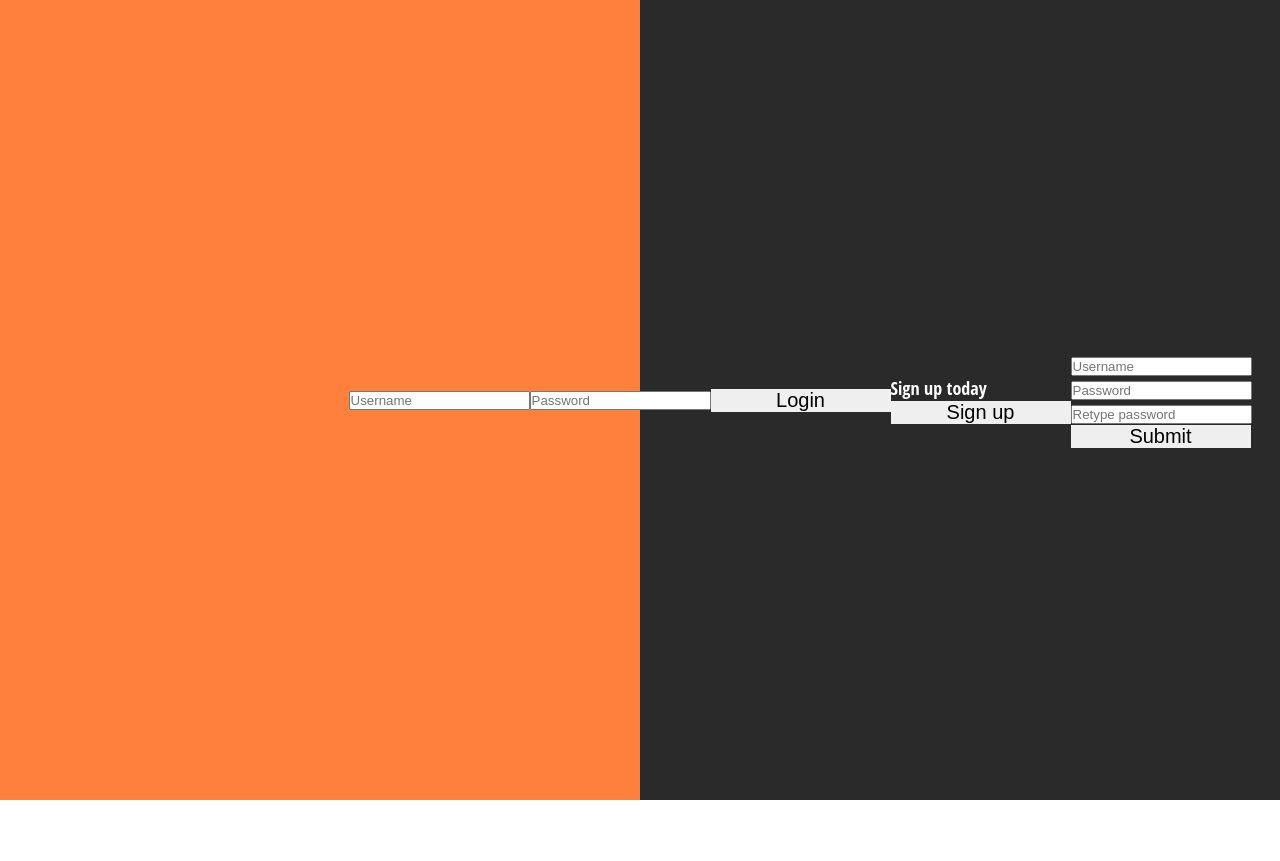
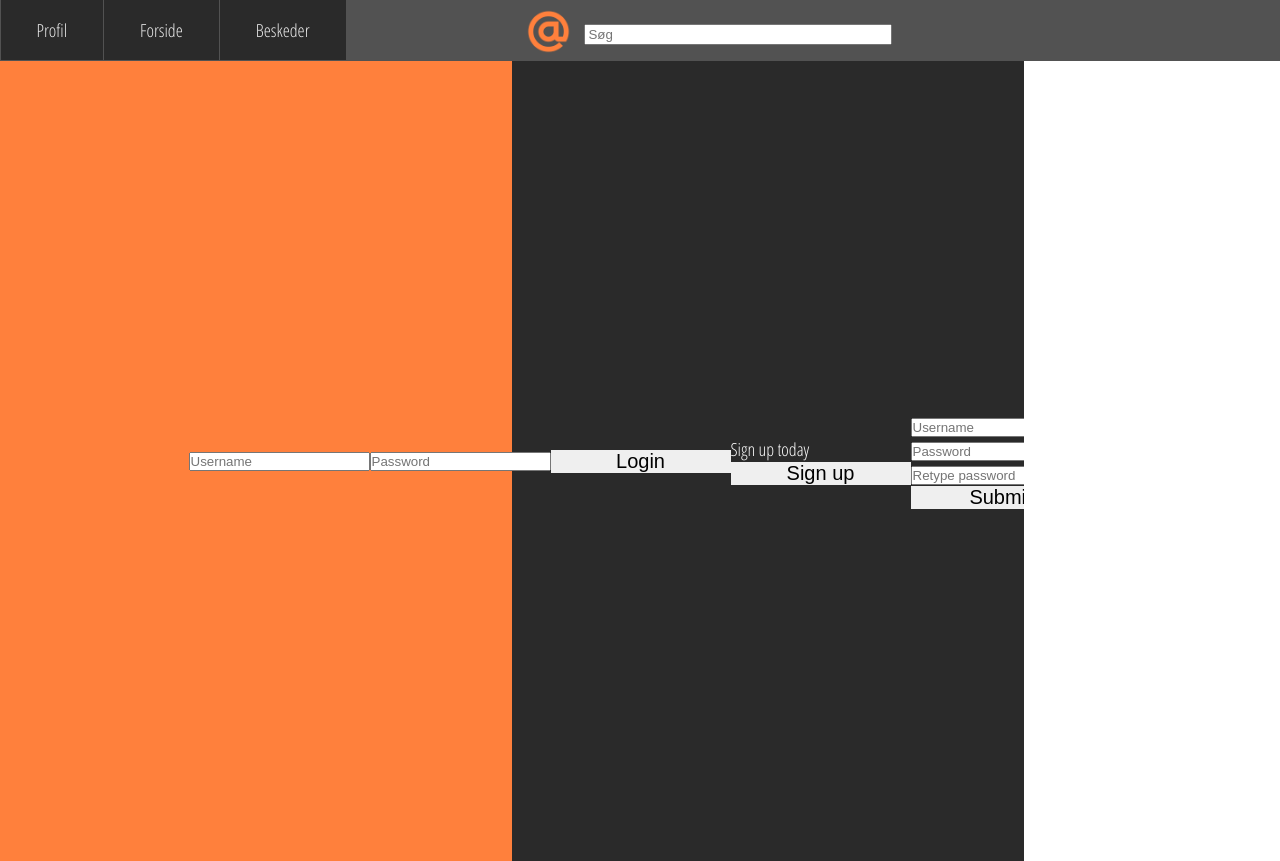
Before and after one commit to EGalvit/Amper, an Angular app: page / in a window 1280 px wide. Before the commit the page ends 800 px from the top, so only its background shows below. Built offline with nearby package versions, Linux system fonts and the light colour scheme.

Commit message:
revert navbar

```diff
--- a/src/app/app.component.html
+++ b/src/app/app.component.html
@@ -1,4 +1,4 @@
-<!-- <header>
+<header>
   <div class="container">
     <nav>
       <ul>
@@ -12,7 +12,7 @@
       <input type="text" placeholder="Søg">
     </div>
   </div>
-</header> -->
+</header>
 
 <div class="container">
   <router-outlet></router-outlet>
--- a/src/app/app.module.ts
+++ b/src/app/app.module.ts
@@ -4,13 +4,11 @@ import { NgModule } from '@angular/core';
 import { AppRoutingModule } from './app-routing.module';
 import { AppComponent } from './app.component';
 import { ForsideComponent } from './forside/forside.component';
-import { NavbarComponent } from './navbar/navbar.component';
 
 @NgModule({
   declarations: [
     AppComponent,
-    ForsideComponent,
-    NavbarComponent
+    ForsideComponent
   ],
   imports: [
     BrowserModule,
--- a/src/app/forside/forside.component.ts
+++ b/src/app/forside/forside.component.ts
@@ -1,5 +1,4 @@
 import { Component, OnInit } from '@angular/core';
-import { NavbarService } from '../navbar/navbar.service';
 
 @Component({
   selector: 'app-forside',
@@ -8,10 +7,9 @@ import { NavbarService } from '../navbar/navbar.service';
 })
 export class ForsideComponent implements OnInit {
 
-  constructor( public nav: NavbarService ){ }
+  constructor(){ }
 
   ngOnInit(): void {
-    this.nav.show();
   }
 
 }
--- a/src/app/navbar/navbar.component.html
+++ /dev/null
@@ -1,19 +0,0 @@
-<header >
-    <div class="container">
-      <nav *ngIf="nav.visible">
-        <ul>
-          <li><a href="#" routerLink="/profil">Profil</a></li>
-          <li><a href="#" routerLink="/">Forside</a></li>
-          <li><a href="#" routerLink="/beskeder">Beskeder</a></li>
-        </ul>
-      </nav>
-      <div class="test">
-        <a routerLink="/" class="logo"><img border="0" alt="Amper" src="assets/img/AmperLogo.png" height="45px"></a>
-        <input type="text" placeholder="Søg">
-      </div>
-    </div>
-  </header>
-
-  <div class="container">
-    <router-outlet></router-outlet>
-  </div>
--- a/src/app/navbar/navbar.component.scss
+++ /dev/null
@@ -1,73 +0,0 @@
-@import url('https://fonts.googleapis.com/css2?family=Open+Sans+Condensed:wght@300&display=swap');
-
-$text: #ececec;
-$black: #000000;
-$darkGray: #2a2a2a;
-$midGray: #414141;
-$lightGray: #525252;
-$orange: #ff803c;
-
-
-body {
-    margin: 0;
-    font-family: 'Open Sans Condensed', sans-serif;
-    font-size: 18px;
-    padding: 0;
-}
-
-.container {
-    position: absolute;
-    width: 80%;
-    margin: 0 auto;
-}
-
-.test {
-    margin-top: -.5em;
-
-    input {
-        width: 300px;
-        margin-left: 1em;
-    }
-}
-
-header {
-    background: $lightGray;
-    padding: 1em 0;
-    height: 1.4em;
-
-    a {
-        color: $text;
-        text-decoration: none;
-    }
-    a.logo {
-        font-weight: bold;
-        margin-left: 10em;
-        vertical-align: middle;
-    }
-
-    nav {
-        float: left;
-
-        ul {
-            list-style-type: none;
-            margin: 0px;
-            display: flex;
-            padding: 0;
-
-            li a {
-                padding: 1em 2em;
-                margin: .5px;
-                background-color: $darkGray;
-                border: 0px .5px solid $lightGray;
-                &:hover {
-                    background: lighten($darkGray, 5%);
-                    transition: 500ms;
-                }
-            }
-        }
-    }
-}
-
-// h1 {
-//     margin-top: 2em;
-// }
--- a/src/app/navbar/navbar.component.ts
+++ /dev/null
@@ -1,16 +0,0 @@
-import { Component, OnInit } from '@angular/core';
-import { NavbarService } from './navbar.service';
-
-@Component({
-  selector: 'app-navbar',
-  templateUrl: './navbar.component.html',
-  styleUrls: ['./navbar.component.scss']
-})
-export class NavbarComponent implements OnInit {
-
-  constructor( public nav: NavbarService ) { }
-
-  ngOnInit(): void {
-  }
-
-}
--- a/src/app/navbar/navbar.service.ts
+++ /dev/null
@@ -1,18 +0,0 @@
-import { Injectable } from '@angular/core';
-
-@Injectable({
-  providedIn: 'root'
-})
-export class NavbarService {
-  visible: boolean;
-
-  constructor() { this.visible = false; }
-
-  hide() { this.visible = false; }
-
-  show() { this.visible = true; }
-
-  toggle() { this.visible = !this.visible; }
-
-  doSomethingElseUseful() { }
-}
--- a/src/styles.scss
+++ b/src/styles.scss
@@ -1,11 +1,11 @@
-// @import url('https://fonts.googleapis.com/css2?family=Open+Sans+Condensed:wght@300&display=swap');
+@import url('https://fonts.googleapis.com/css2?family=Open+Sans+Condensed:wght@300&display=swap');
 
-// $text: #ececec;
-// $black: #000000;
-// $darkGray: #2a2a2a;
-// $midGray: #414141;
-// $lightGray: #525252;
-// $orange: #ff803c;
+$text: #ececec;
+$black: #000000;
+$darkGray: #2a2a2a;
+$midGray: #414141;
+$lightGray: #525252;
+$orange: #ff803c;
 
 
 body {
@@ -15,59 +15,59 @@ body {
     padding: 0;
 }
 
-// .container {
-//     position: absolute;
-//     width: 80%;
-//     margin: 0 auto;
+.container {
+    position: absolute;
+    width: 80%;
+    margin: 0 auto;
+}
+
+.test {
+    margin-top: -.5em;
+
+    input {
+        width: 300px;
+        margin-left: 1em;
+    }
+}
+
+header {
+    background: $lightGray;
+    padding: 1em 0;
+    height: 1.4em;
+
+    a {
+        color: $text;
+        text-decoration: none;
+    }
+    a.logo {
+        font-weight: bold;
+        margin-left: 10em;
+        vertical-align: middle;
+    }
+
+    nav {
+        float: left;
+
+        ul {
+            list-style-type: none;
+            margin: 0px;
+            display: flex;
+            padding: 0;
+
+            li a {
+                padding: 1em 2em;
+                margin: .5px;
+                background-color: $darkGray;
+                border: 0px .5px solid $lightGray;
+                &:hover {
+                    background: lighten($darkGray, 5%);
+                    transition: 500ms;
+                }
+            }
+        }
+    }
+}
+
+// h1 {
+//     margin-top: 2em;
 // }
-
-// .test {
-//     margin-top: -.5em;
-
-//     input {
-//         width: 300px;
-//         margin-left: 1em;
-//     }
-// }
-
-// header {
-//     background: $lightGray;
-//     padding: 1em 0;
-//     height: 1.4em;
-
-//     a {
-//         color: $text;
-//         text-decoration: none;
-//     }
-//     a.logo {
-//         font-weight: bold;
-//         margin-left: 10em;
-//         vertical-align: middle;
-//     }
-
-//     nav {
-//         float: left;
-
-//         ul {
-//             list-style-type: none;
-//             margin: 0px;
-//             display: flex;
-//             padding: 0;
-
-//             li a {
-//                 padding: 1em 2em;
-//                 margin: .5px;
-//                 background-color: $darkGray;
-//                 border: 0px .5px solid $lightGray;
-//                 &:hover {
-//                     background: lighten($darkGray, 5%);
-//                     transition: 500ms;
-//                 }
-//             }
-//         }
-//     }
-// }
-
-// // h1 {
-// //     margin-top: 2em;
-// // }
```
Also changed, not shown: 2 other files (tests, documents, lock files or other folders).
